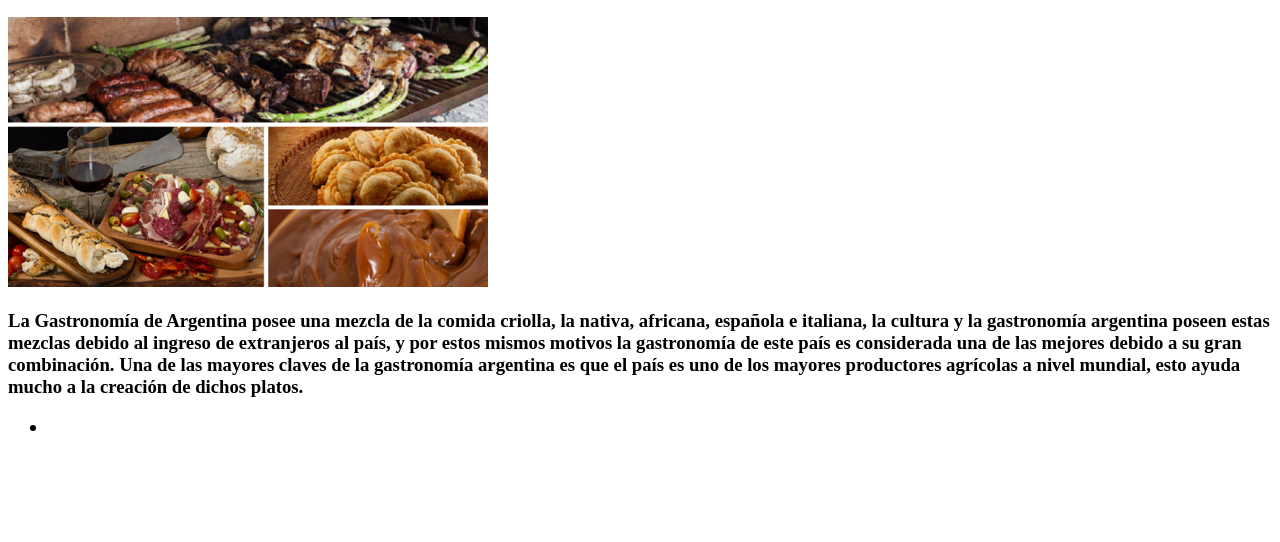
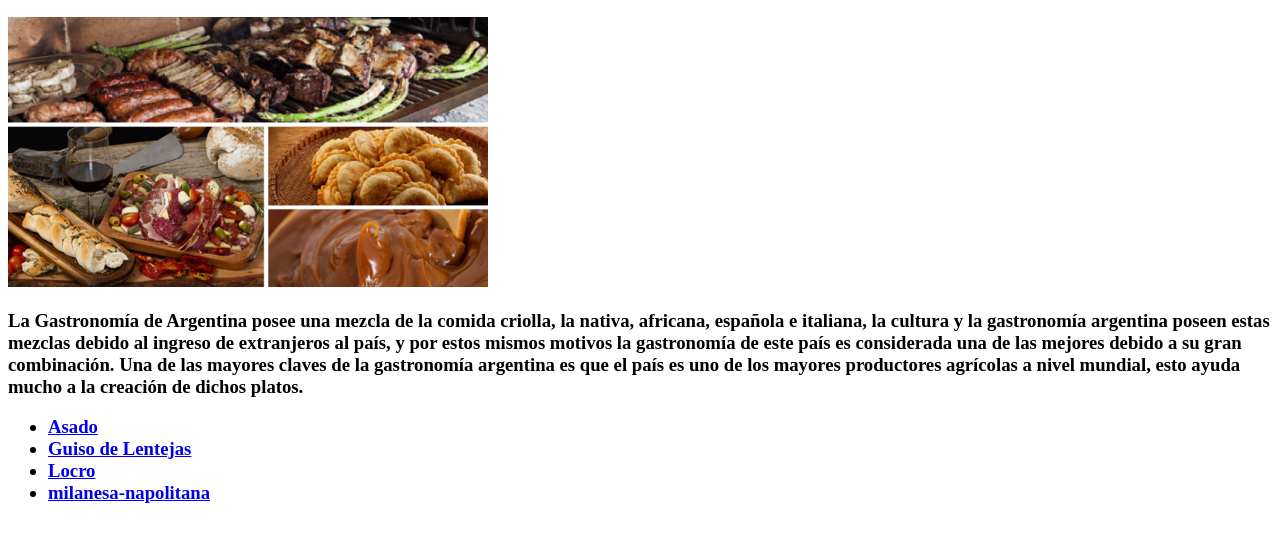
Before and after one commit to federicoparodi/odin-recipes, a plain HTML site: page index.html in a window 1280 px wide. Shown: the part 110-652 px from the top of the page. Drawn offline with Linux system fonts and the light colour scheme.

Commit message:
first commit

```diff
--- a/index.html
+++ b/index.html
@@ -14,7 +14,10 @@
     </h3>
     <h3>
       <ul>
-        <li><a href="recipes/asado.html"asado</li>
+        <li><a href="recipes/asado.html">Asado</a></a></li>
+        <li><a href="recipes/lentejas.html">Guiso de Lentejas</a></a></li>
+        <li><a href="recipes/locro.html">Locro</a></a></li>
+        <li><a href="recipes/milanesa-napolitana.html">milanesa-napolitana</a></a></li>
       </ul>
     </h3>
 
```
